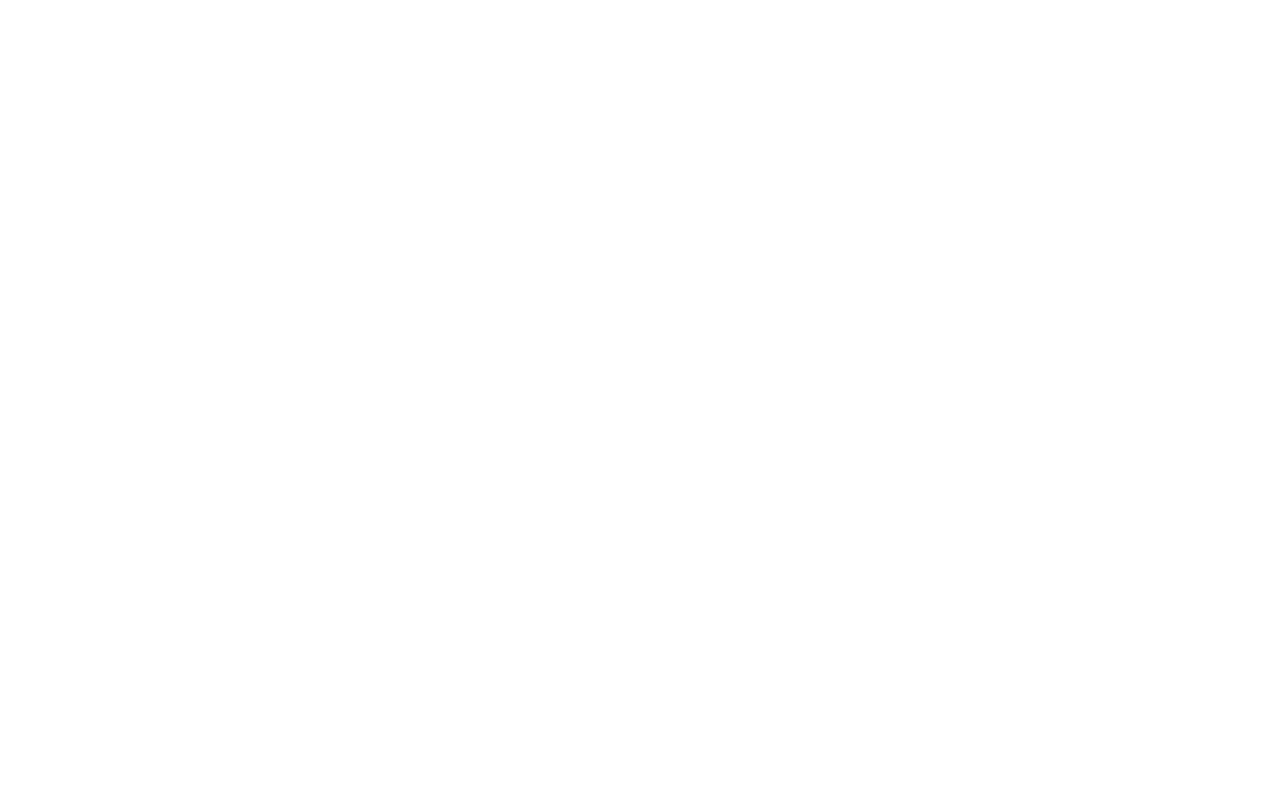
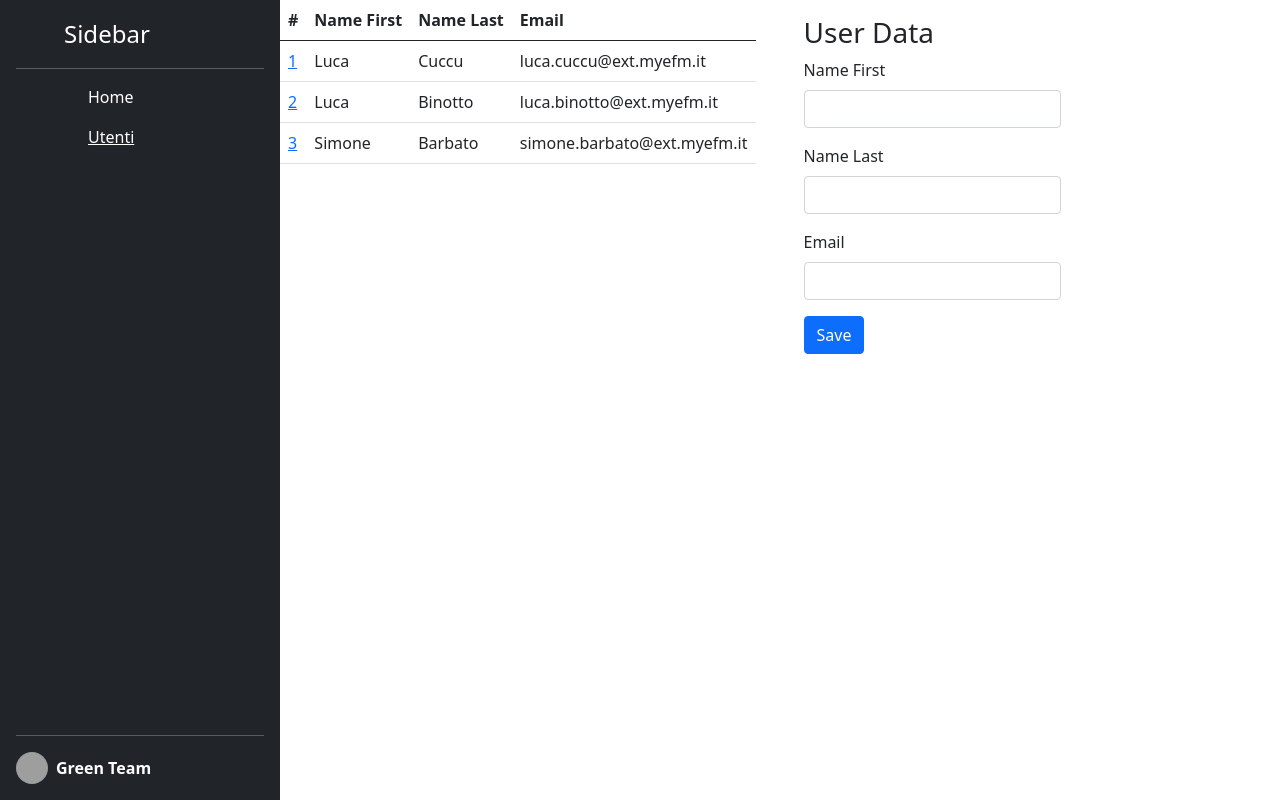
Before and after one commit to smn-barbato91/Corso-React, a React (Vite) app in the folder better-archibus/: page /employees/0 in a window 1280 px wide. Before the commit this address had no page. Built offline with nearby package versions, Linux system fonts and the light colour scheme; data requests are answered from the project's data file; grey boxes are pictures that could not be loaded; the HTML template or start-up script is replaced by a standard one.

Commit message:
add employee form

```diff
--- a/better-archibus/src/App.jsx
+++ b/better-archibus/src/App.jsx
@@ -6,17 +6,20 @@
 
 import '../index.css'
 import SideBarSharedLayout from './layouts/SideBarSharedLayout';
+import GridLayout from './layouts/GridLayout';
+import FormEm from './components/FormEm';
 
 function App() {
 
   return (
     <>
-      <main className="vh-100">
+      <main>
         <Routes>
           <Route path="/" element={<SideBarSharedLayout/>}>
             <Route index element={<Home/>}/>
-            <Route path="/employees" element={<Grid/>}/>
-
+            <Route path="/employees" element={<GridLayout/>}>
+              <Route path=":employeesId" element={<FormEm/>}/>
+            </Route>
           </Route>
         </Routes>
 
--- /dev/null
+++ b/better-archibus/src/components/FormEm.jsx
@@ -0,0 +1,70 @@
+
+import {useState} from 'react'
+
+function FormEm({em}) {
+
+    const [nameFirst, setNameFirst] = useState(
+        em ? em.name_first : ""
+    )
+    const [nameLast, setNameLast] = useState(
+        em ? em.name_last : ""
+    )
+    const [email, setEmail] = useState(
+        em ? em.email : ""
+    )
+
+  const submitHandle = () => {};
+
+
+
+  return (
+    <>
+      <form className="ps-5 pt-3" onSubmit={submitHandle}>
+        <h3>User Data</h3>
+        <div className="mb-3">
+          <label htmlFor="exampleInputEmail1" className="form-label">
+            Name First
+          </label>
+          <input
+            type="text"
+            className="form-control"
+            id="exampleInputEmail1"
+            aria-describedby="emailHelp"
+            value={nameFirst}
+          />
+        </div>
+
+        <div className="mb-3">
+          <label htmlFor="exampleInputPassword1" className="form-label">
+            Name Last
+          </label>
+          <input
+            type="text"
+            className="form-control"
+            id="exampleInputPassword1"
+            value={nameLast}
+          />
+        </div>
+
+        <div className="mb-3">
+          <label htmlFor="exampleInputEmail1" className="form-label">
+            Email
+          </label>
+          <input
+            type="text"
+            className="form-control"
+            id="exampleInputEmail1"
+            aria-describedby="emailHelp"
+            value={email}
+          />
+        </div>
+
+        <button type="submit" className="btn btn-primary">
+          Save
+        </button>
+      </form>
+    </>
+  );
+}
+
+export default FormEm;
--- a/better-archibus/src/components/Grid.jsx
+++ b/better-archibus/src/components/Grid.jsx
@@ -1,4 +1,5 @@
 /* eslint-disable no-empty */
+import {Link} from 'react-router-dom'
 import { useState } from "react";
 export default function Grid() {
   const [listaEm, setListaEm] = useState([]);
@@ -23,7 +24,7 @@
           <tbody>
             {listaEm.map((element, index) => (
               <tr key={index}>
-                <td>{element.em_id}</td>
+                <td><Link to={"/employees/"+index}>{element.em_id}</Link></td>
                 <td>{element.name_first}</td>
                 <td>{element.name_last}</td>
                 <td>{element.email}</td>
--- a/better-archibus/src/components/SideBar.jsx
+++ b/better-archibus/src/components/SideBar.jsx
@@ -4,7 +4,7 @@
 
   return (
     <>
-      <div className="d-flex flex-column flex-shrink-0 p-3 text-white bg-dark" style={{width: "280px;"}}>
+      <div className="d-flex flex-column flex-shrink-0 p-3 text-white bg-dark vh-100" style={{width: "280px"}}>
         <a href="/" className="d-flex align-items-center mb-3 mb-md-0 me-md-auto text-white text-decoration-none">
           <svg className="bi me-2" width="40" height="32"><use xlinkHref="#bootstrap"></use></svg>
           <span className="fs-4">Sidebar</span>
--- /dev/null
+++ b/better-archibus/src/layouts/GridLayout.jsx
@@ -0,0 +1,11 @@
+import Grid from "../components/Grid"
+import {Outlet} from 'react-router'
+
+export default function GridLayout() {
+    return (
+        <>
+            <Grid/>
+            <Outlet/>
+        </>
+    )
+}
```
